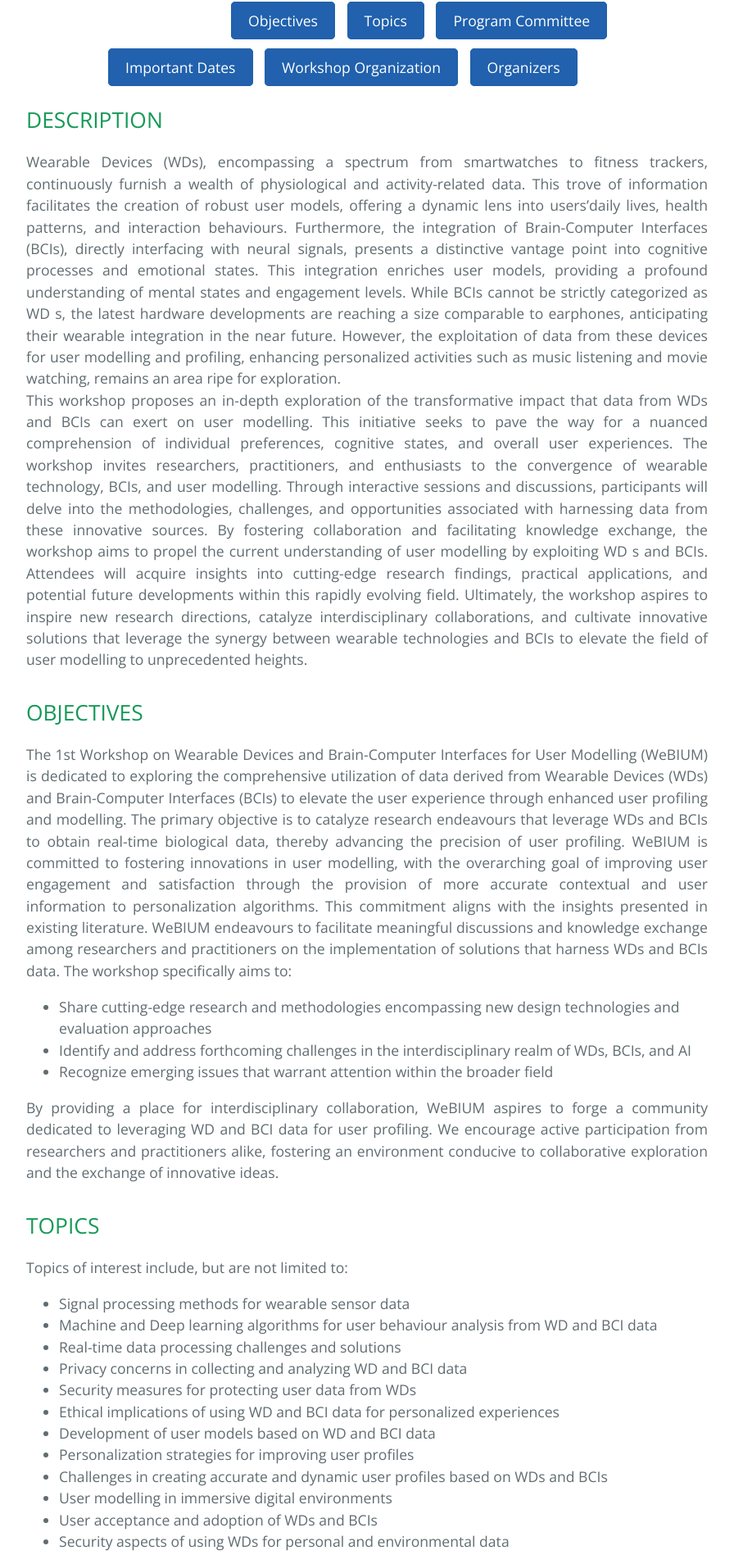
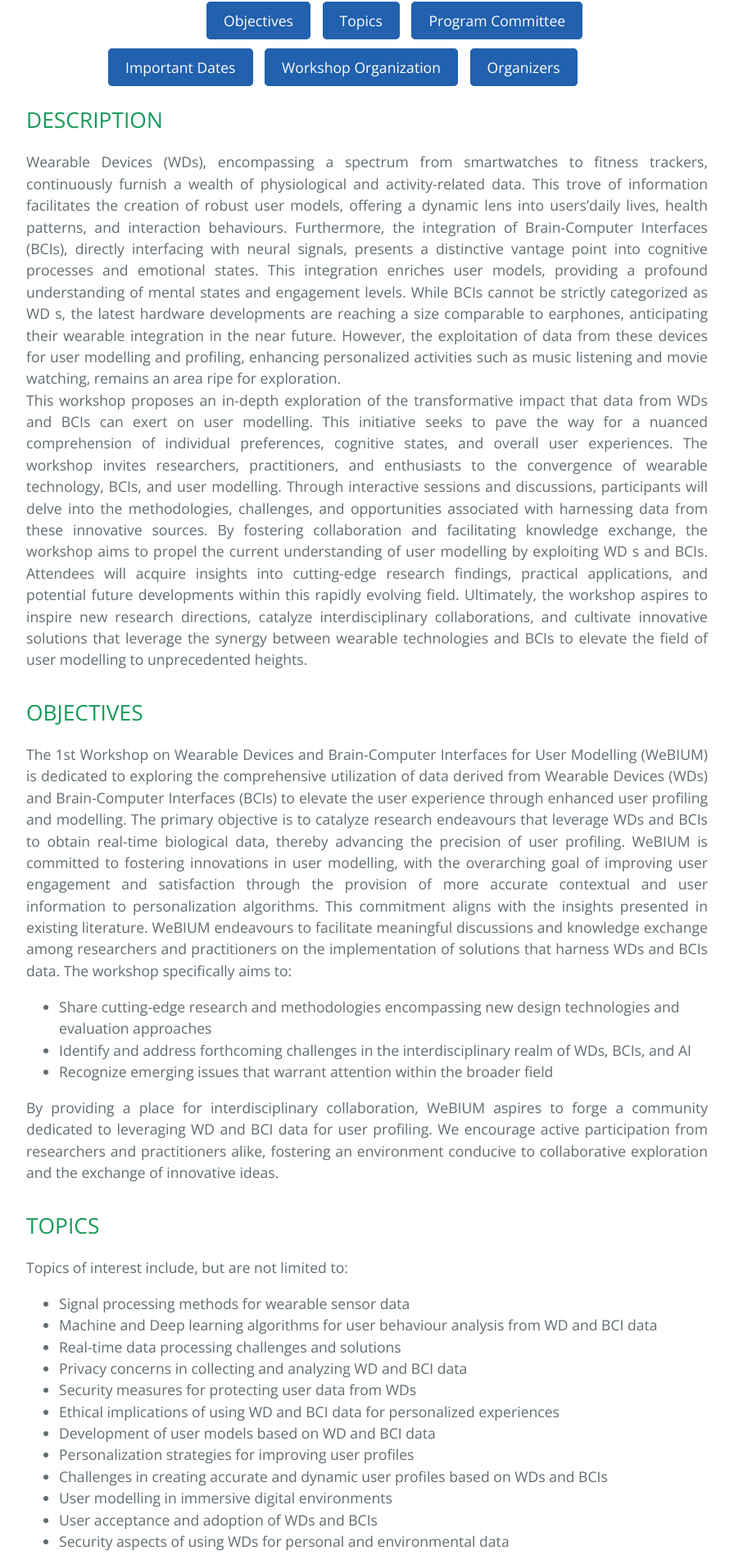
Before and after one commit to domenicolofu/webium24, a Jekyll site: the page built from index.md, in a window 1280 px wide. Shown: the part 882-2779 px from the top of the page at 82% size, without its empty margins (192-1088 px from the left). Built offline with Jekyll 4.4.1, drawn with Linux system fonts in a browser that asks for light colours.

Commit message:
Update index.md

```diff
--- a/index.md
+++ b/index.md
@@ -1,7 +1,7 @@
 ---
 layout: default
 ---
-<div style='margin-left:250px;'>
+<div style='margin-left:220px;'>
 <a href="#OBJ" class="button">Objectives</a>
 <a href="#TOP" class="button">Topics</a>
 <a href="#PC" class="button">Program Committee</a><br></div>
```
